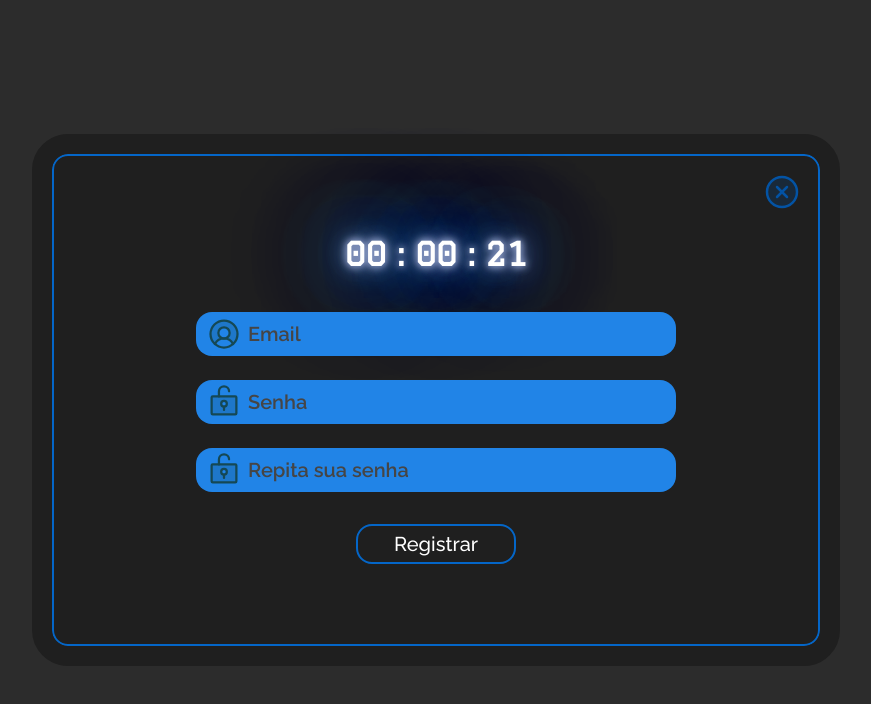
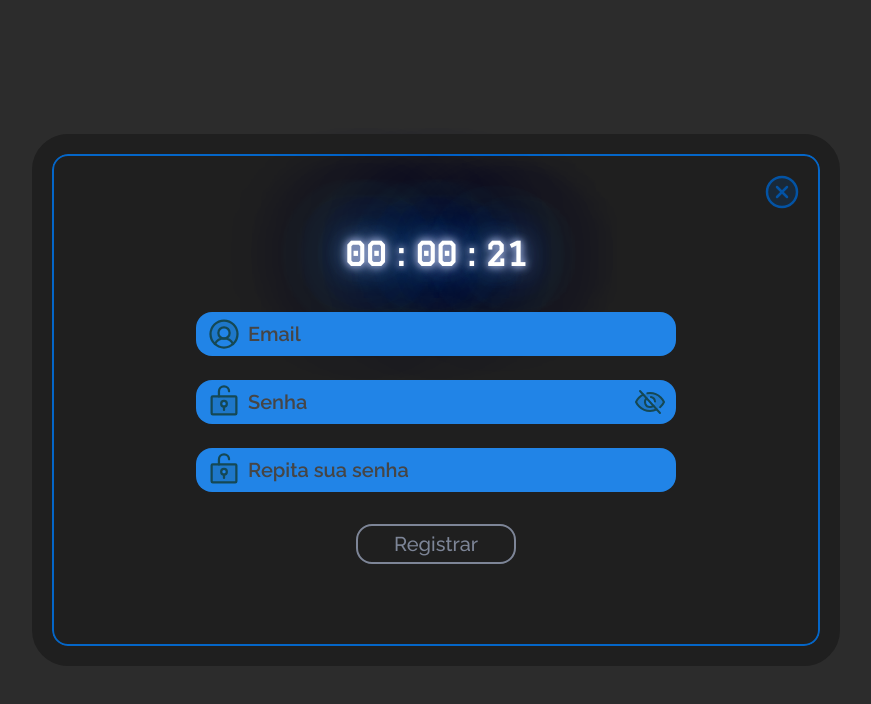
Before and after one commit to diegonacif/ponto-em-ponto, a React (Vite) app: page /register in a window 1280 px wide. Shown: the top 704 px of the page, without its empty margins (204-1075 px from the left). Built offline with nearby package versions, Linux system fonts and the light colour scheme; no server answers.

Commit message:
feat: inputs validation, password show

```diff
--- a/src/contexts/AuthEmailProvider.jsx
+++ b/src/contexts/AuthEmailProvider.jsx
@@ -70,6 +70,13 @@ export const AuthEmailProvider = ({ children }) => {
 
     } catch (error) {
       console.log(error.message);
+      if(error.message === "Firebase: Error (auth/invalid-email).") {
+        alert("O email não está registrado.")
+      } else if(error.message === "Firebase: Error (auth/wrong-password).") {
+        alert("O senha não confere.")
+      } else {
+        alert("Erro desconhecido.")
+      }
     }
   }
   const logoutUser = async () => {
--- a/src/css/App.css
+++ b/src/css/App.css
@@ -3,6 +3,7 @@
   margin: 0;
   box-sizing: border-box;
   font-family: "Raleway", sans-serif;
+  -webkit-tap-highlight-color: transparent;
 }
 
 a {
@@ -87,9 +88,14 @@ a:focus-visible, a:focus-within, a:focus, a:active, a:target {
 .login-container section .login-wrapper .input-wrapper:nth-of-type(2) {
   margin-top: 1.5rem;
 }
-.login-container section .login-wrapper .input-wrapper svg {
+.login-container section .login-wrapper .input-wrapper #input-icon {
   position: absolute;
   left: 0.6rem;
+}
+.login-container section .login-wrapper .input-wrapper #eye-icon {
+  position: absolute;
+  right: 0.6rem;
+  cursor: pointer;
 }
 .login-container section .login-wrapper .input-wrapper input {
   width: 100%;
@@ -131,7 +137,17 @@ a:focus-visible, a:focus-within, a:focus, a:active, a:target {
   color: white;
   margin: 2rem auto 0;
   cursor: pointer;
-  transition: border 0.1s;
+  transition: border 0.3s color 0.3s;
+}
+.login-container section .login-wrapper button:disabled {
+  background-color: transparent;
+  color: #7D8597;
+  border: 2px solid #7D8597;
+  cursor: not-allowed;
+  transition: border 0.3s color 0.3s;
+}
+.login-container section .login-wrapper button:disabled:hover {
+  border: 2px solid #7D8597;
 }
 .login-container section .login-wrapper button:hover {
   border: 2px solid #0353A4;
@@ -228,9 +244,14 @@ a:focus-visible, a:focus-within, a:focus, a:active, a:target {
 .register-container section .register-wrapper .input-wrapper:not(:first-child) {
   margin-top: 1.5rem;
 }
-.register-container section .register-wrapper .input-wrapper svg {
+.register-container section .register-wrapper .input-wrapper #input-icon {
   position: absolute;
   left: 0.6rem;
+}
+.register-container section .register-wrapper .input-wrapper #eye-icon {
+  position: absolute;
+  right: 0.6rem;
+  cursor: pointer;
 }
 .register-container section .register-wrapper .input-wrapper input {
   width: 100%;
@@ -243,7 +264,7 @@ a:focus-visible, a:focus-within, a:focus, a:active, a:target {
   font-size: 1.275rem;
   font-weight: 500;
   padding-left: 3.25rem;
-  padding-right: 1rem;
+  padding-right: 3rem;
 }
 .register-container section .register-wrapper .input-wrapper input::-moz-placeholder {
   color: rgb(70, 69, 69);
@@ -273,6 +294,17 @@ a:focus-visible, a:focus-within, a:focus, a:active, a:target {
   color: white;
   margin: 2rem auto 0;
   cursor: pointer;
+  transition: border 0.3s color 0.3s;
+}
+.register-container section .register-wrapper button:disabled {
+  background-color: transparent;
+  color: #7D8597;
+  border: 2px solid #7D8597;
+  cursor: not-allowed;
+  transition: border 0.3s color 0.3s;
+}
+.register-container section .register-wrapper button:disabled:hover {
+  border: 2px solid #7D8597;
 }
 .register-container section .register-wrapper button:hover {
   border: 2px solid #0353A4;
--- a/src/css/App.scss
+++ b/src/css/App.scss
@@ -20,6 +20,7 @@ $gray-100: #979DAC;
   margin: 0;
   box-sizing: border-box;
   font-family: $font-primary;
+  -webkit-tap-highlight-color: transparent; // remove color highlight on tap
 }
 
 a {
--- a/src/pages/Login/Login.jsx
+++ b/src/pages/Login/Login.jsx
@@ -3,7 +3,7 @@ import { useForm } from 'react-hook-form';
 import { Link, useNavigate } from 'react-router-dom';
 import { Clock } from '../../components/Clock/Clock';
 import { AuthEmailContext } from '../../contexts/AuthEmailProvider';
-import { UserCircle, LockKeyOpen, XCircle } from 'phosphor-react';
+import { UserCircle, LockKeyOpen, XCircle, EyeSlash, Eye } from 'phosphor-react';
 
 import '../../css/App.css';
 import { getAuth, sendPasswordResetEmail } from 'firebase/auth';
@@ -68,6 +68,27 @@ export const Login = () => {
     setValue("password", "");
   }
 
+  // Is button active
+  const [isButtonActive, setIsButtonActive] = useState(false);
+
+  useEffect(() => {
+    if(isForgotPassword && watch("emailReset") === "" ||
+      isForgotPassword && watch("emailReset") === undefined) {
+      return setIsButtonActive(false);
+    } else if (!isForgotPassword && watch("email") === "" ||
+      !isForgotPassword && watch("email") === undefined) {
+      return setIsButtonActive(false);
+    } else if (!isForgotPassword && watch("password") === "" ||
+      !isForgotPassword && watch("password") === undefined) {
+      return setIsButtonActive(false);
+    } else {
+      return setIsButtonActive(true);
+    }
+  }, [watch()]);
+
+   // Is password visible
+  const [isPasswordVisible, setIsPasswordVisible] = useState(false);
+
   return (
     <div className="login-container">
       <section>
@@ -81,22 +102,38 @@ export const Login = () => {
               <div className="input-wrapper">
                 <UserCircle size={36} color="#154854" weight="duotone" />
                 <input type="text" placeholder="Email" {...register("emailReset")} />
+
               </div>
-              <button onClick={() => handleSendPasswordReset()}>Enviar</button>
+              <button
+                onClick={() => handleSendPasswordReset()}
+                disabled={isButtonActive ? "" : "disabled"}
+              >
+                Enviar
+              </button>
             </div>
           </> :
           <div className="login-wrapper">
             <div className="input-wrapper">
-              <UserCircle size={36} color="#154854" weight="duotone" />
+              <UserCircle id="input-icon" size={36} color="#154854" weight="duotone" />
               <input type="text" placeholder="Email" {...register("email")} />
             </div>
             <div className="input-wrapper">
-              <LockKeyOpen size={36} color="#154854" weight="duotone" />
-              <input type="password" placeholder="Senha" {...register("password")} />
+              <LockKeyOpen id="input-icon" size={36} color="#154854" weight="duotone" />
+              <input type={isPasswordVisible ? "text" : "password"} placeholder="Senha" {...register("password")} />
+              {
+                !isPasswordVisible ?
+                <EyeSlash onClick={() => setIsPasswordVisible(true)} size={32} id="eye-icon" color="#154854" weight="duotone" /> :
+                <Eye onClick={() => setIsPasswordVisible(false)} size={32} id="eye-icon" color="#154854" weight="duotone" />
+              }
             </div>
             <span id="forgot-password" onClick={() => handleResetState()}>Esqueci a senha</span>
             <Link to="/register" id="non-registered">Cadastrar-se agora</Link>
-            <button onClick={() => loginUser()}>Acessar</button>
+            <button
+              onClick={() => loginUser()}
+              disabled={isButtonActive ? "" : "disabled"}
+            >
+              Acessar
+            </button>
           </div>
         }
       </section>
--- a/src/pages/Register/Register.jsx
+++ b/src/pages/Register/Register.jsx
@@ -1,9 +1,9 @@
-import { useContext, useEffect } from "react";
+import { useContext, useEffect, useState } from "react";
 import { useForm } from "react-hook-form";
 import { Link, useNavigate } from "react-router-dom";
 import { Clock } from "../../components/Clock/Clock";
 import { AuthEmailContext } from "../../contexts/AuthEmailProvider";
-import { LockKeyOpen, UserCircle, XCircle } from "phosphor-react";
+import { Eye, EyeSlash, LockKeyOpen, UserCircle, XCircle } from "phosphor-react";
 
 import "../../css/App.css";
 
@@ -44,6 +44,24 @@ export const Register = () => {
     setRegisterPassword(watch("register-password"));
   }, [watch()]);
 
+  // Is button active
+  const [isButtonActive, setIsButtonActive] = useState(false);
+
+  useEffect(() => {
+    if(watch("register-email") === "" || watch("register-email") === undefined) {
+      return setIsButtonActive(false);
+    } else if(watch("register-password") === "" || watch("register-password") === undefined) {
+      return setIsButtonActive(false);
+    } else if(watch("repeat-password") !== watch("register-password")) {
+      return setIsButtonActive(false);
+    } else {
+      return setIsButtonActive(true);
+    }
+  }, [watch()]);
+
+  // Is password visible
+  const [isPasswordVisible, setIsPasswordVisible] = useState(false);
+
   return (
     <div className="register-container">
       <section>
@@ -53,18 +71,28 @@ export const Register = () => {
         </Link>
         <div className="register-wrapper">
           <div className="input-wrapper">
-            <UserCircle size={36} color="#154854" weight="duotone" />
+            <UserCircle id="input-icon" size={36} color="#154854" weight="duotone" />
             <input type="text" placeholder="Email" {...register("register-email")} />
           </div>
           <div className="input-wrapper">
-            <LockKeyOpen size={36} color="#154854" weight="duotone" />
-            <input type="text" placeholder="Senha" {...register("register-password")} />
+            <LockKeyOpen id="input-icon" size={36} color="#154854" weight="duotone" />
+            <input type={isPasswordVisible ? "text" : "password"} placeholder="Senha" {...register("register-password")} />
+            {
+              !isPasswordVisible ?
+              <EyeSlash onClick={() => setIsPasswordVisible(true)} size={32} id="eye-icon" color="#154854" weight="duotone" /> :
+              <Eye onClick={() => setIsPasswordVisible(false)} size={32} id="eye-icon" color="#154854" weight="duotone" />
+            }
           </div>
           <div className="input-wrapper">
-            <LockKeyOpen size={36} color="#154854" weight="duotone" />
-            <input type="text" placeholder="Repita sua senha" {...register("repeat-password")} />
+            <LockKeyOpen id="input-icon" size={36} color="#154854" weight="duotone" />
+            <input type={isPasswordVisible ? "text" : "password"} placeholder="Repita sua senha" {...register("repeat-password")} />
           </div>
-          <button onClick={() => registerUser()}>Registrar</button>
+          <button
+            onClick={() => registerUser()}
+            disabled={isButtonActive ? "" : "disabled"}
+          >
+            Registrar
+          </button>
         </div>
       </section>
     </div>
--- a/src/pages/Register/_Register.scss
+++ b/src/pages/Register/_Register.scss
@@ -62,9 +62,15 @@
           margin-top: 1.5rem;
         }
 
-        svg {
+        #input-icon {
           position: absolute;
           left: 0.6rem;
+        }
+
+        #eye-icon {
+          position: absolute;
+          right: 0.6rem;
+          cursor: pointer;
         }
 
         input {
@@ -78,7 +84,7 @@
           font-size: 1.275rem;
           font-weight: 500;
           padding-left: 3.25rem;
-          padding-right: 1rem;
+          padding-right: 3rem;
 
           &::placeholder {
             color: rgb(70, 69, 69);
@@ -101,6 +107,19 @@
         color: white;
         margin: 2rem auto 0;
         cursor: pointer;
+        transition: border 0.3s color 0.3s;
+
+        &:disabled {
+          background-color: transparent;
+          color: $gray-200;
+          border: 2px solid $gray-200;
+          cursor: not-allowed;
+          transition: border 0.3s color 0.3s;
+
+          &:hover {
+            border: 2px solid $gray-200;
+          }
+        }
 
         &:hover {
           border: 2px solid $blue-300;
```
Also changed, not shown: src/pages/Login/_Login.scss (+20 -2 lines), 1 other file (tests, documents, lock files or other folders).
